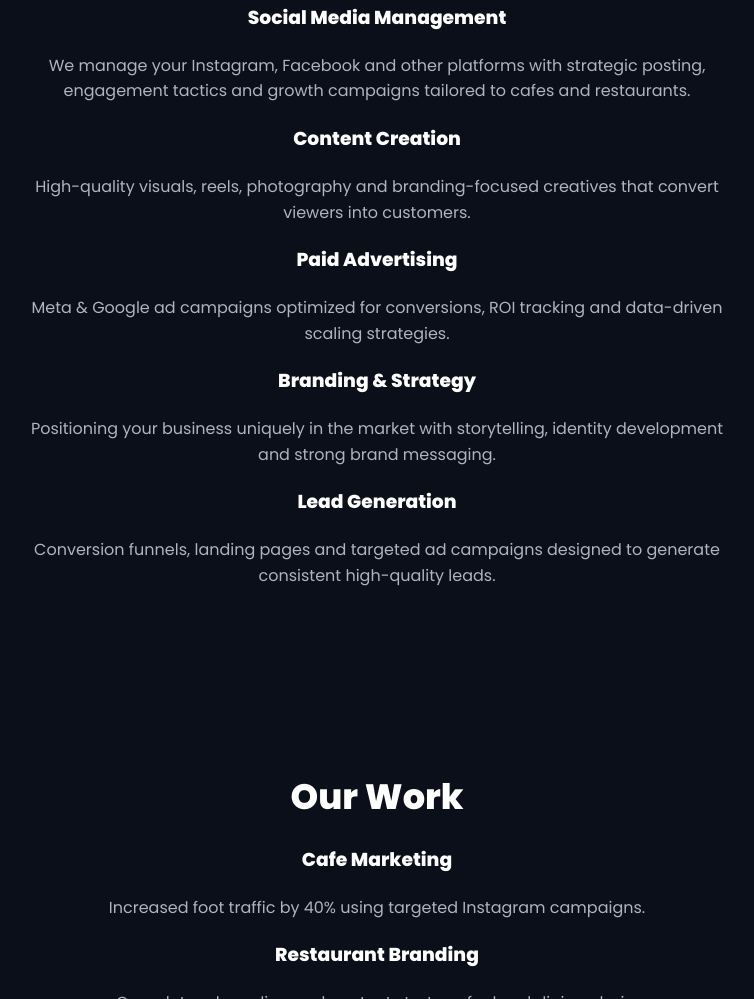
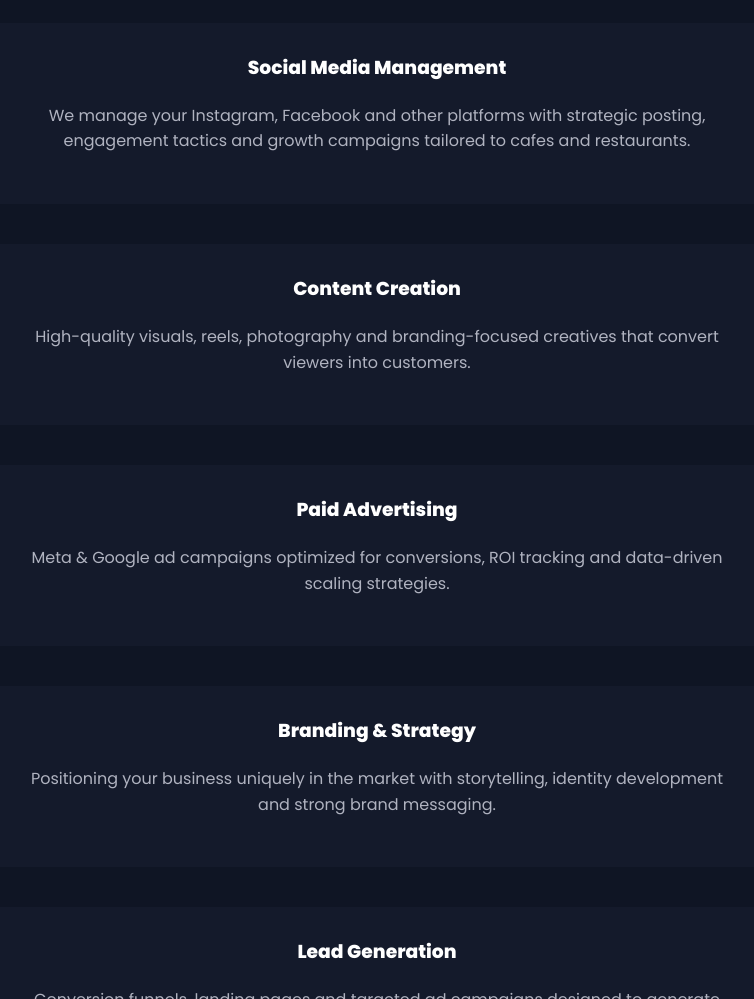
Before and after one commit to wdev00-lgtm/primewave, a website: page public/index.html in a window 1280 px wide. Shown: the part 1801-2800 px from the top of the page, without its empty margins (263-1017 px from the left). Drawn offline with nearby package versions, Linux system fonts and the light colour scheme.

Commit message:
Update style.css
up to to dated cssss

```diff
--- a/public/style.css
+++ b/public/style.css
@@ -219,3 +219,44 @@ footer {
 .whatsapp-btn:hover {
     transform: scale(1.1);
 }
+/* PORTFOLIO */
+
+.portfolio-grid {
+    display: grid;
+    grid-template-columns: repeat(auto-fit, minmax(250px, 1fr));
+    gap: 25px;
+    margin-top: 40px;
+}
+
+.portfolio-card {
+    background: #141a2b;
+    padding: 25px;
+    border-radius: 12px;
+    transition: 0.3s ease;
+}
+
+.portfolio-card:hover {
+    transform: translateY(-8px);
+    background: #1c2333;
+}
+/* DETAILED SERVICES */
+
+.service-details {
+    background: #0f1524;
+}
+
+.detail-block {
+    max-width: 800px;
+    margin: 40px auto;
+    padding: 30px;
+    background: #141a2b;
+    border-radius: 12px;
+    transition: 0.3s ease;
+}
+
+.detail-block:hover {
+    transform: translateY(-5px);
+}
+html {
+    scroll-behavior: smooth;
+}
```
